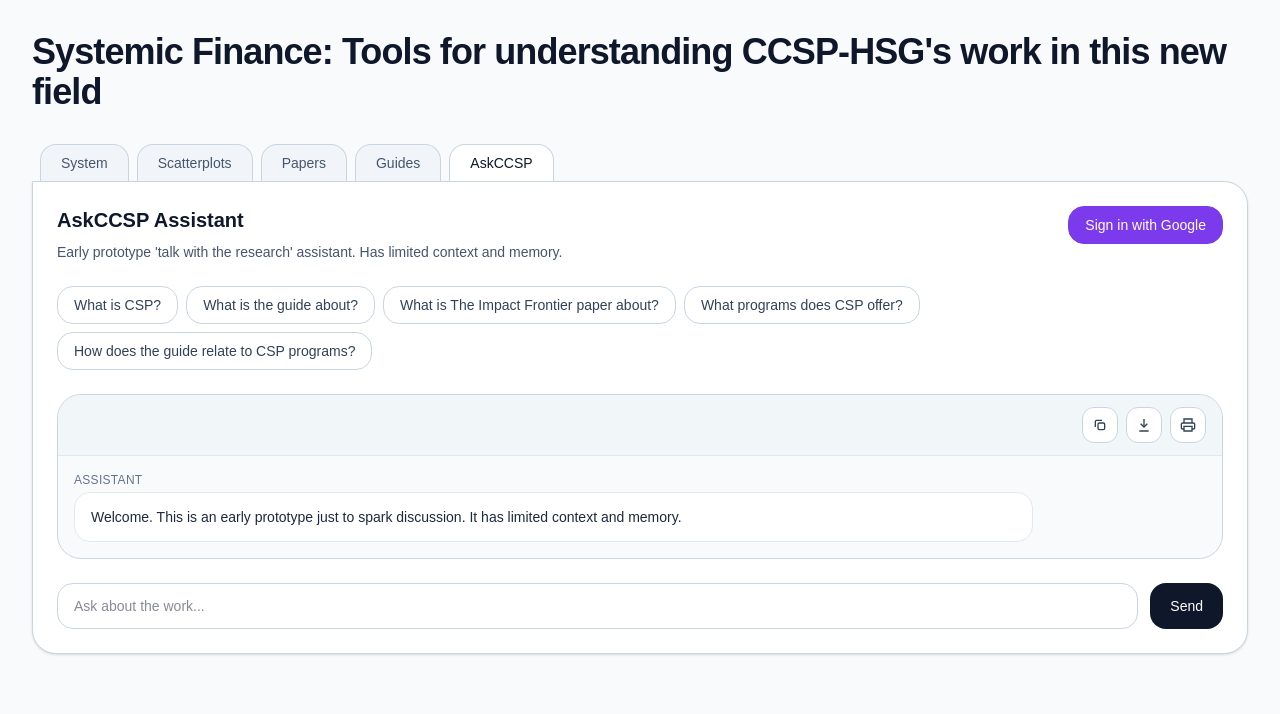
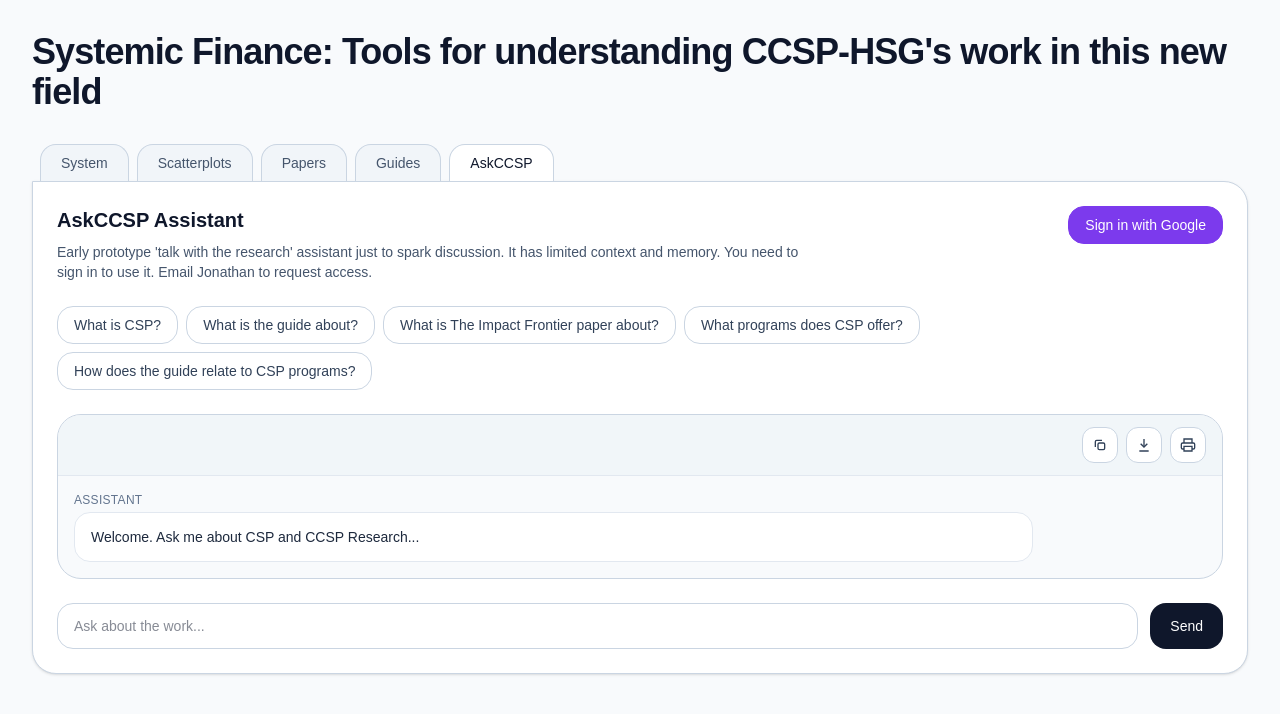
Before and after one commit to jh-tpp/visuals, a Next.js app: page / in a window 1280 px wide. Both pictures are taken after a click on the button "AskCCSP". Shown: the top 714 px of the page. Built offline with nearby package versions, Linux system fonts and the light colour scheme.

Commit message:
Update AssistantPanel.jsx

```diff
--- a/components/AssistantPanel.jsx
+++ b/components/AssistantPanel.jsx
@@ -139,7 +139,7 @@ export default function AssistantPanel() {
       {
         role: "assistant",
         content:
-          "Welcome. This is an early prototype just to spark discussion. It has limited context and memory.",
+          "Welcome. Ask me about CSP and CCSP Research...",
       },
     ];
   });
@@ -376,7 +376,7 @@ export default function AssistantPanel() {
         <div className="space-y-2">
           <h2 className="text-xl font-semibold text-slate-900">AskCCSP Assistant</h2>
           <p className="text-sm text-slate-600 max-w-3xl">
-            Early prototype 'talk with the research' assistant. Has limited context and memory.
+            Early prototype 'talk with the research' assistant just to spark discussion. It has limited context and memory. You need to sign in to use it. Email Jonathan to request access.
           </p>
         </div>
 
```
